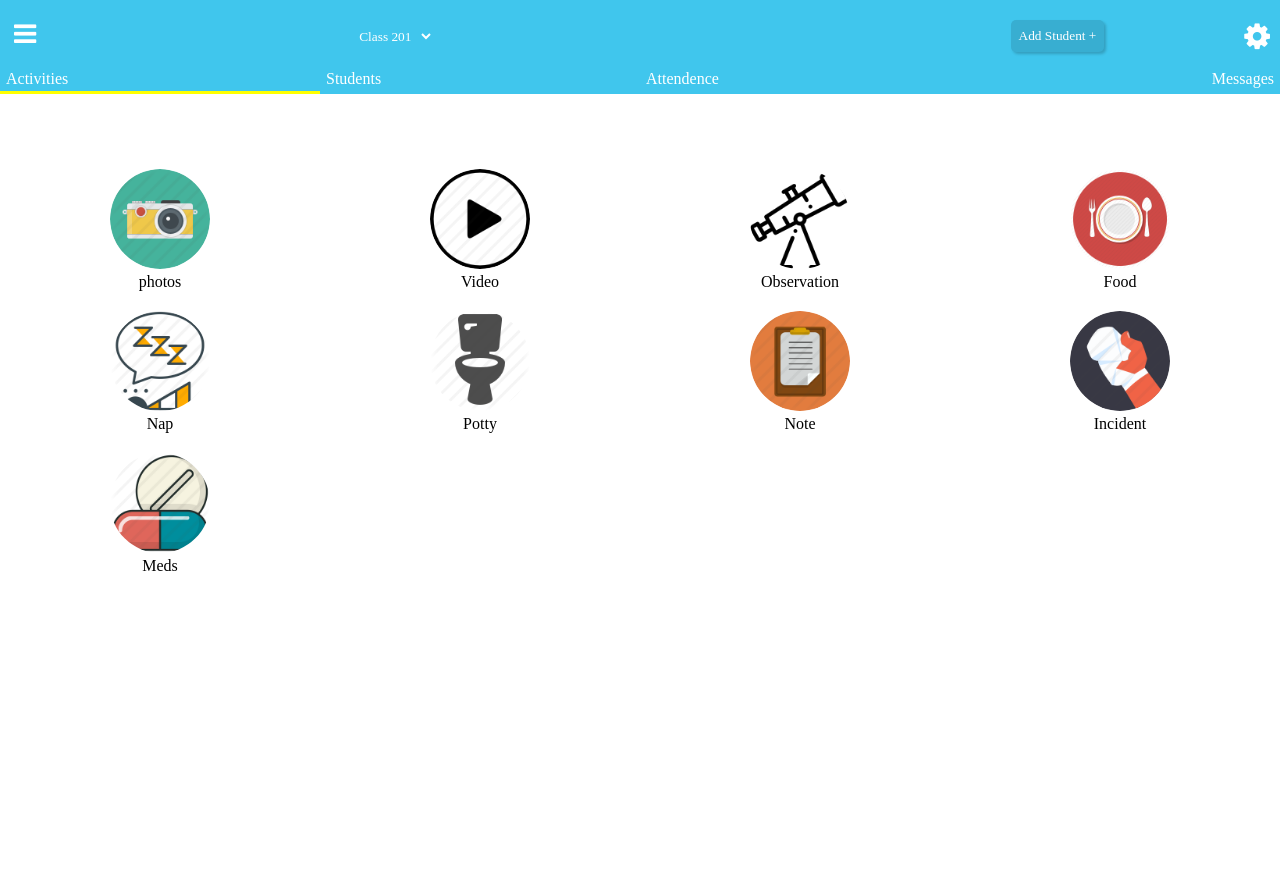
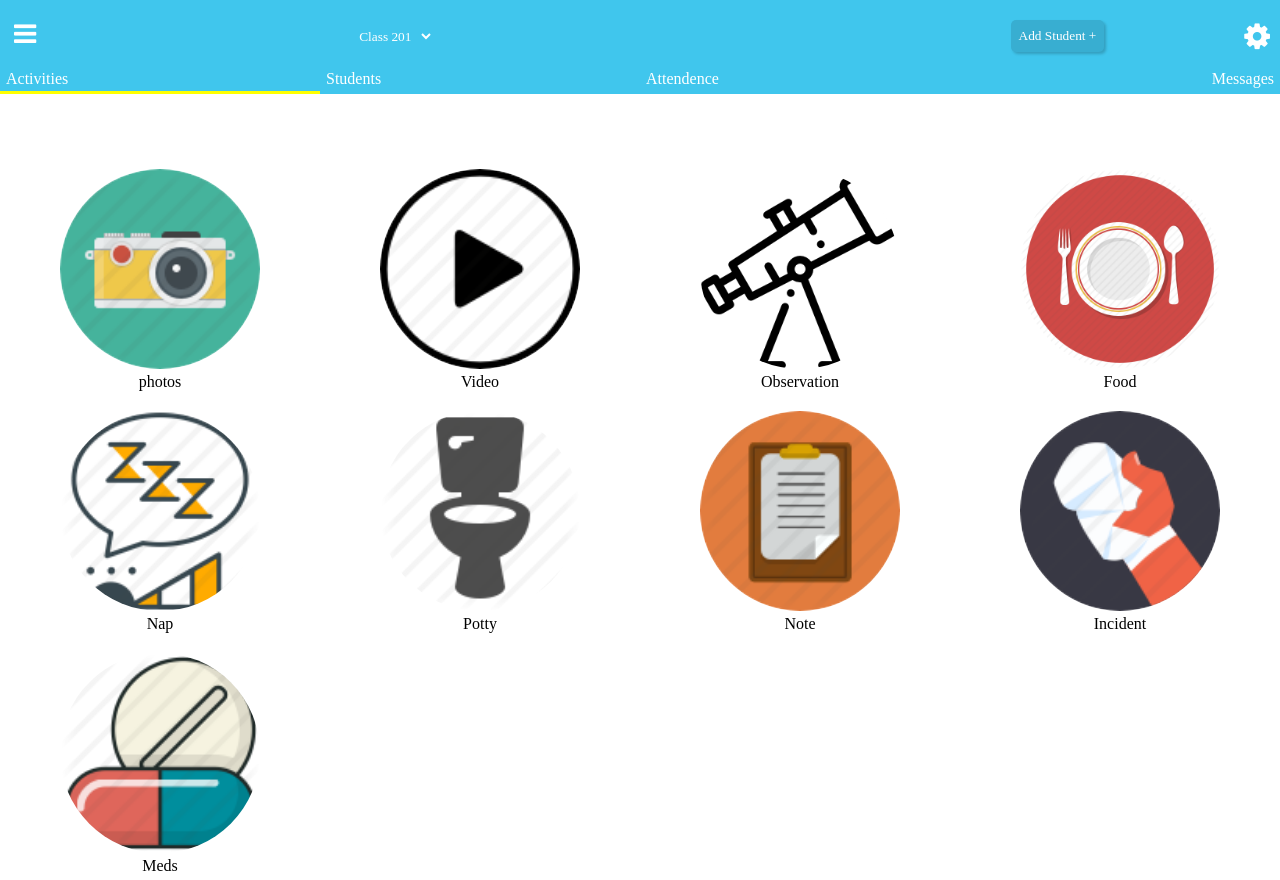
Before and after one commit to Keshaverma009/kinder, a PHP site: page / in a window 1280 px wide. Before the commit the page ends 571 px from the top, so only its background shows below. Run offline with PHP 8.4, Linux system fonts and the light colour scheme.

Commit message:
Update main.css

```diff
--- a/main.css
+++ b/main.css
@@ -130,8 +130,8 @@
 }
 
 #main_section #activities .each_activity .each_activity_circle img{
-	width: 100px;
-	height: 100px;
+	width: 200px;
+	height: 200px;
 	border-radius: 50%;
 	margin: 10px 10px 0px 10px;
 }
```
